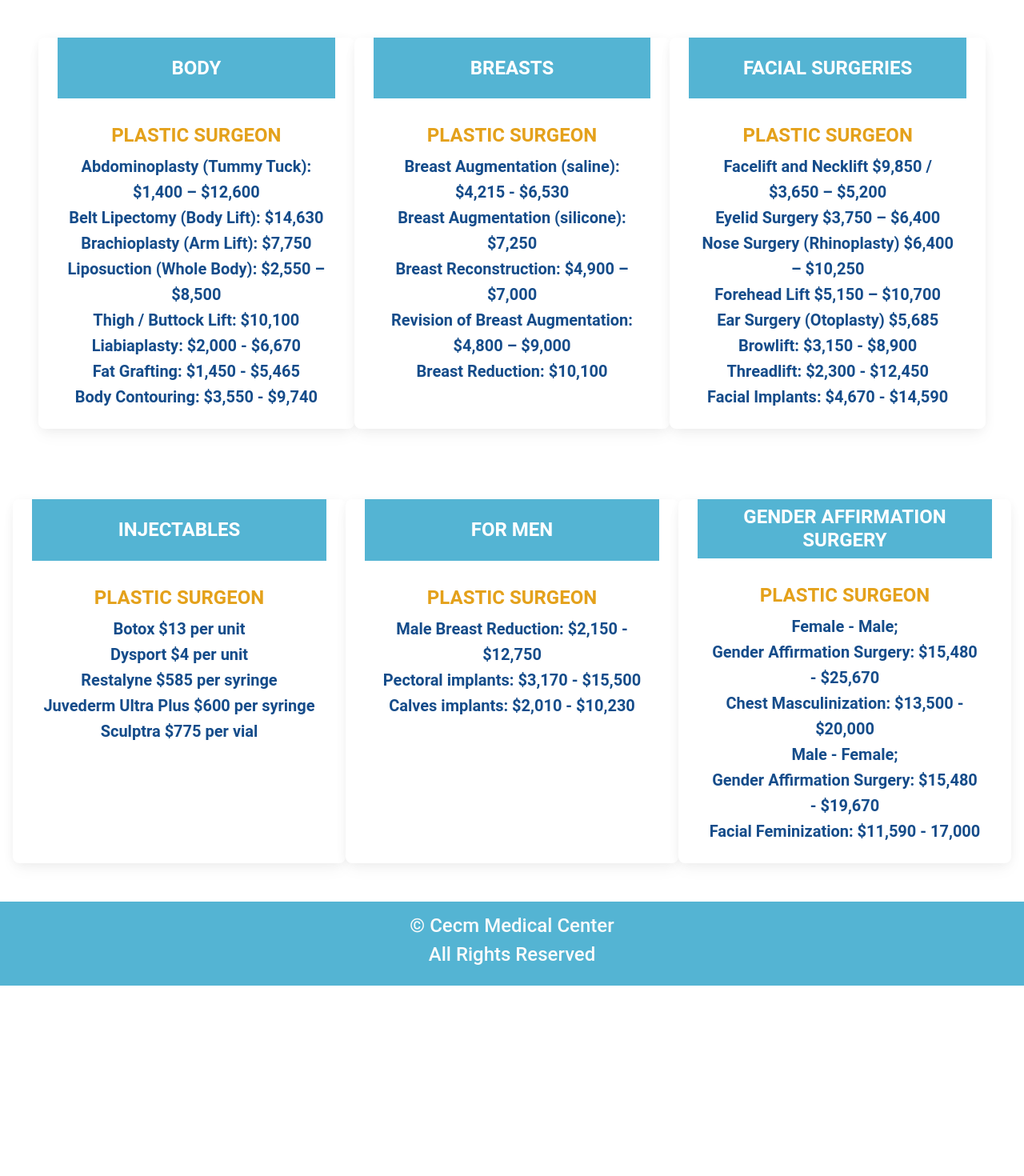
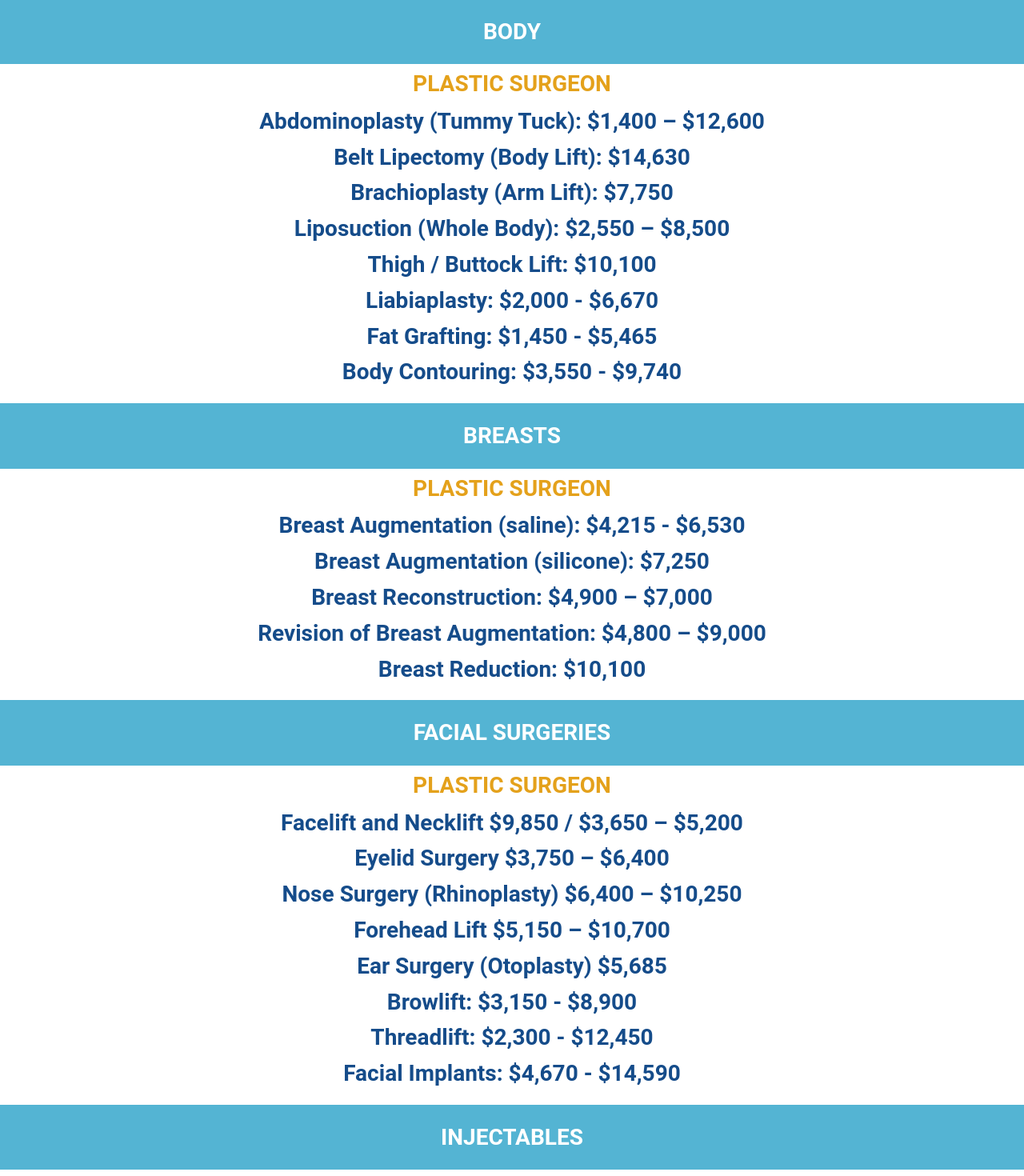
Before and after one commit to Gucci0147/Plasticsurgery, a React (Vite) app: page /pricelist in a window 1280 px wide. Shown: the part 360-1830 px from the top of the page at 80% size. Before the commit the page ends 1592 px from the top, so only its background shows below. Built offline with nearby package versions, Linux system fonts and the light colour scheme.

Commit message:
first commit

```diff
--- a/src/Components/Surg.jsx
+++ b/src/Components/Surg.jsx
@@ -5,37 +5,37 @@ const Surg = () => {
   return (
     <>
         <h2 className="pt-5 pb-3 ps-5 coltxt">What We Offer Cosmatic procedures</h2>
-        <div className="row px-5 mx-5">
-            <div className="col card">
+        <div className="row px-5">
+            <div className="col">
              <img src="https://webdesign-finder.com/lumenos/wp-content/uploads/2017/12/service_1-600x400.jpg"
                   className="img-fluid"/>
-             <Link to="/lowbodylift" className="text-info fs-2 py-4 ms-4">Body</Link><br/>
+             <Link to="/lowbodylift" className="text-info fs-4 py-3">Body</Link><br/>
 
             </div>
 
-            <div className="col card">
+            <div className="col">
              <img src="https://webdesign-finder.com/lumenos/wp-content/uploads/2017/12/service_3-600x400.jpg"
                   className="img-fluid"/>
-             <Link to="/augmentation" className="text-info fs-2 py-4 ms-4">Breast</Link><br/>
+             <Link to="/augmentation" className="text-info fs-4 py-3">Breast</Link><br/>
             </div>
 
-            <div className="col card">
+            <div className="col">
              <img src="https://webdesign-finder.com/lumenos/wp-content/uploads/2017/12/service_2-600x400.jpg"
                   className="img-fluid"/>
-             <Link to="/facelift" className="text-info fs-2 py-4 ms-4">Facial Surgeries</Link><br/>
+             <Link to="/facelift" className="text-info fs-4 py-3">Facial Surgeries</Link><br/>
             </div>
 
-            <div className="col card">
+            <div className="col">
              <img src="https://www.medicalcosmeticsltd.co.uk/wp-content/uploads/2019/08/botox-and-dermal-fillers-male-cosmetic-procedures-scaled.jpg"
-                  className="img"/>
-            <Link to="/correction" className="text-info fs-2 py-4 ms-4">For Men</Link><br/>
+                  className="img-fluid"/>
+            <Link to="/correction" className="text-info fs-3 py-3">For Men</Link><br/>
             </div>
 
         </div>
 
 
 
-        <div className="container-fluid-sm py-5 px-5 justify-content-center">
+        <div className="py-5 px-5 justify-content-center">
         <h5 className="text-info fw-bold fs-6">ABOUT OUR CLINIC</h5>
         <h1 className="fw-bold fs-4 mb-4">WELCOME TO THE NEWLOOK</h1>
         <hr className="text-warning border-2" />
--- a/src/Pages/About.jsx
+++ b/src/Pages/About.jsx
@@ -12,7 +12,7 @@ const About = () => {
     </div>
 
 
-        <div className="container-fluid-sm py-5 px-5 justify-content-center">
+        <div className="py-5 px-5 justify-content-center">
         <h5 className="text-info fw-bold fs-6">ABOUT OUR CLINIC</h5>
         <h1 className="fw-bold fs-4 mb-4">WELCOME TO THE NEWLOOK</h1>
         <hr className="text-warning border-2" />
--- a/src/Pages/Pricelist.jsx
+++ b/src/Pages/Pricelist.jsx
@@ -9,14 +9,10 @@ const Pricelist = () => {
       <Link to="/" className="text-decoration-none text-white">HOME /</Link> <span className="text-warning"> PAGES / PRICING</span>
     </div>
 
-    <div className="row justify-content-xxl-center py-5 mx-5">
-    <div className="col card">
-      <div className="container">
-        <h3 className="text-center text-white bg-info fw-bold p-4 fs-4">BODY</h3>
-      </div>
-      <div className="card-body text-center">
-        <h5 className="text-warning fs-4 fw-bold">PLASTIC SURGEON</h5>
-        <p className="card-text coltt fs-5">
+    <div className="text-center">
+        <h3 className="text-white bg-info fw-bold p-4 fs-3">BODY</h3>
+        <h5 className="text-warning fs-3 fw-bold">PLASTIC SURGEON</h5>
+        <p className="coltt fs-3">
           Abdominoplasty (Tummy Tuck): $1,400 – $12,600 <br/>
           Belt Lipectomy (Body Lift): $14,630 <br/>
           Brachioplasty (Arm Lift): $7,750 <br/>
@@ -26,19 +22,13 @@ const Pricelist = () => {
           Fat Grafting: $1,450 - $5,465 <br/>
           Body Contouring: $3,550 - $9,740 <br/>
         </p>
+      </div>
 
 
-
-      </div>
-    </div>
-
-    <div className="col card">
-    <div className="container">
-      <h3 className="text-center text-white bg-info fw-bold p-4 fs-4">BREASTS</h3>
-    </div>
-      <div className="card-body text-center">
-        <h5 className="text-warning fs-4 fw-bold">PLASTIC SURGEON</h5>
-        <p className="card-text coltt fs-5">
+    <div className="text-center">
+      <h3 className="text-white bg-info fw-bold p-4 fs-3">BREASTS</h3>
+        <h5 className="text-warning fs-3 fw-bold">PLASTIC SURGEON</h5>
+        <p className="coltt fs-3">
           Breast Augmentation (saline): $4,215 - $6,530 <br/>
           Breast Augmentation (silicone): $7,250 <br/>
           Breast Reconstruction: $4,900 – $7,000 <br/>
@@ -46,15 +36,12 @@ const Pricelist = () => {
           Breast Reduction: $10,100 <br/>
         </p>
       </div>
-    </div>
 
-    <div className="col card">
-    <div className="container">
-      <h3 className="text-center text-white bg-info fw-bold p-4 fs-4">FACIAL SURGERIES</h3>
-    </div>
-      <div className="card-body text-center">
-        <h5 className="text-warning fs-4 fw-bold">PLASTIC SURGEON</h5>
-        <p className="card-text coltt fs-5">
+
+    <div className="text-center">
+      <h3 className="text-white bg-info fw-bold p-4 fs-3">FACIAL SURGERIES</h3>
+        <h5 className="text-warning fs-3 fw-bold">PLASTIC SURGEON</h5>
+        <p className="coltt fs-3">
           Facelift and Necklift $9,850 / $3,650 – $5,200 <br/>
           Eyelid Surgery $3,750 – $6,400 <br/>
           Nose Surgery (Rhinoplasty) $6,400 – $10,250 <br/>
@@ -66,17 +53,17 @@ const Pricelist = () => {
 
         </p>
       </div>
-    </div>
-    </div>
 
-    <div className="row pt-4 mb-5 m-3 ">
-    <div className="col card">
-      <div className="container">
-        <h3 className="text-center text-white bg-info fw-bold p-4 fs-4">INJECTABLES</h3>
-        </div>
-      <div className="card-body text-center">
-        <h5 className="text-warning fs-4 fw-bold">PLASTIC SURGEON</h5>
-        <p className="card-text coltt fs-5">
+
+
+    <div className="text-center">
+
+
+        <h3 className="text-white bg-info fw-bold p-4 fs-3">INJECTABLES</h3>
+
+
+        <h5 className="text-warning fs-3 fw-bold">PLASTIC SURGEON</h5>
+        <p className="coltt fs-3">
           Botox $13 per unit <br/>
           Dysport $4 per unit <br/>
           Restalyne $585 per syringe <br/>
@@ -84,29 +71,27 @@ const Pricelist = () => {
           Sculptra $775 per vial  <br/>
         </p>
       </div>
-    </div>
 
-    <div className="col card">
-    <div className="container">
-      <h3 className="text-center text-white bg-info fw-bold p-4 fs-4">FOR MEN</h3>
-    </div>
-      <div className="card-body text-center">
-        <h5 className="text-warning fs-4 fw-bold">PLASTIC SURGEON</h5>
-        <p className="card-text coltt fs-5">
+
+    <div className="text-center">
+
+      <h3 className="text-white bg-info fw-bold p-4 fs-3">FOR MEN</h3>
+
+
+        <h5 className="text-warning fs-3 fw-bold">PLASTIC SURGEON</h5>
+        <p className="coltt fs-3">
           Male Breast Reduction:  $2,150 - $12,750 <br/>
           Pectoral implants: $3,170 - $15,500 <br/>
           Calves implants: $2,010 - $10,230 <br/>
         </p>
       </div>
-    </div>
 
-    <div className="col card">
-    <div className="container">
-      <h3 className="text-center text-white bg-info fw-bold p-2  fs-4">GENDER AFFIRMATION SURGERY</h3>
-    </div>
-      <div className="card-body text-center">
-        <h5 className="text-warning fs-4 fw-bold">PLASTIC SURGEON</h5>
-        <p className="card-text coltt fs-5">
+    <div className="text-center">
+
+      <h3 className="text-white bg-info fw-bold p-4 fs-3">GENDER AFFIRMATION SURGERY</h3>
+
+        <h5 className="text-warning fs-3 fw-bold">PLASTIC SURGEON</h5>
+        <p className="coltt fs-3">
          Female - Male; <br/>
          Gender Affirmation Surgery: $15,480 - $25,670 <br/>
          Chest Masculinization: $13,500 - $20,000 <br/>
@@ -115,8 +100,8 @@ const Pricelist = () => {
          Facial Feminization: $11,590 - 17,000  <br/>
         </p>
       </div>
-    </div>
-    </div>
+
+
 
 
    </>
```
